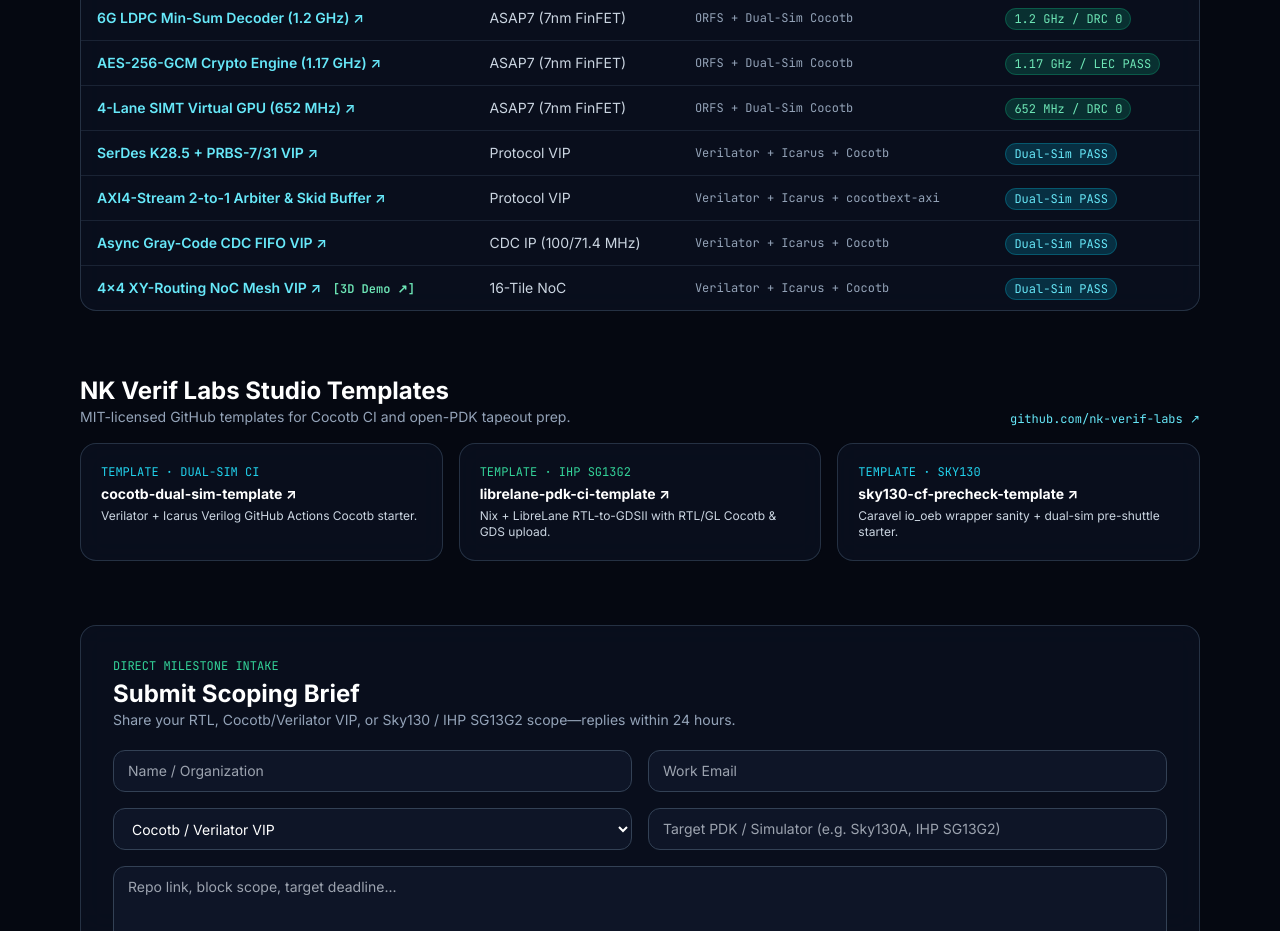
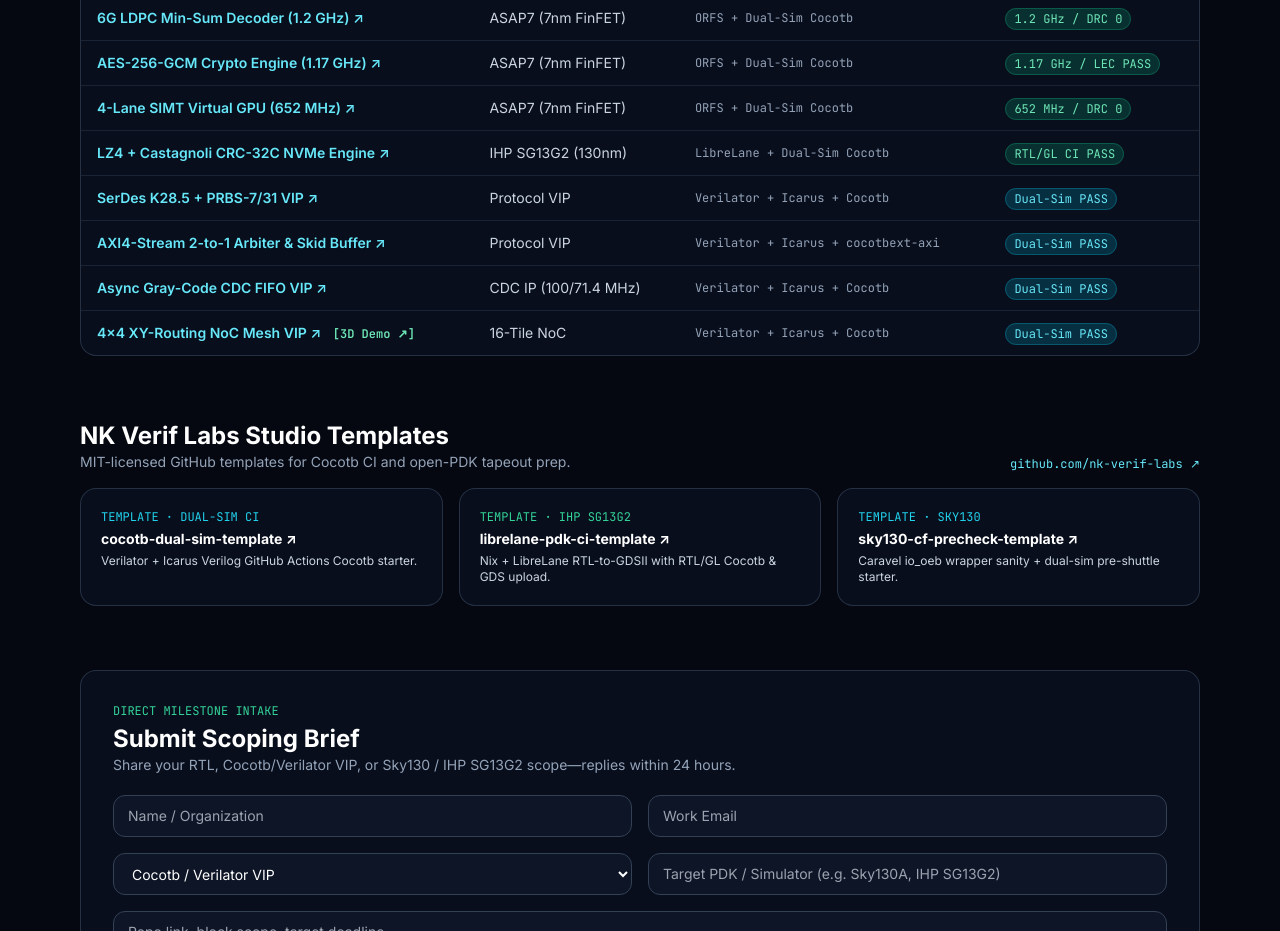
Before and after one commit to NiranjankumarKatragadda/NiranjankumarKatragadda.github.io, a plain HTML site: page index.html in a window 1280 px wide. Shown: the part 1220-2151 px from the top of the page. Drawn offline with nearby package versions, Linux system fonts and the light colour scheme; animation ran at ten frames a second.

Commit message:
Add IHP SG13G2 LZ4 + Castagnoli CRC-32C NVMe engine to portfolio

```diff
--- a/index.html
+++ b/index.html
@@ -226,6 +226,12 @@
                 <td class="py-3 px-4 text-slate-300">ASAP7 (7nm FinFET)</td>
                 <td class="py-3 px-4 text-slate-400 mono text-xs">ORFS + Dual-Sim Cocotb</td>
                 <td class="py-3 px-4"><span class="px-2 py-0.5 rounded-full text-xs bg-emerald-500/20 text-emerald-300 border border-emerald-500/30 mono">652 MHz / DRC 0</span></td>
+              </tr>
+              <tr class="hover:bg-slate-900/40 transition">
+                <td class="py-3 px-4 font-semibold"><a href="https://github.com/nk-verif-labs/ihp-sg13g2-lz4-nvme-engine" target="_blank" rel="noopener noreferrer" class="text-cyan-300 hover:underline">LZ4 + Castagnoli CRC-32C NVMe Engine ↗</a></td>
+                <td class="py-3 px-4 text-slate-300">IHP SG13G2 (130nm)</td>
+                <td class="py-3 px-4 text-slate-400 mono text-xs">LibreLane + Dual-Sim Cocotb</td>
+                <td class="py-3 px-4"><span class="px-2 py-0.5 rounded-full text-xs bg-emerald-500/20 text-emerald-300 border border-emerald-500/30 mono">RTL/GL CI PASS</span></td>
               </tr>
               <tr class="hover:bg-slate-900/40 transition">
                 <td class="py-3 px-4 font-semibold"><a href="https://github.com/NiranjankumarKatragadda/serdes-8b10b-prbs-cocotb-vip" target="_blank" rel="noopener noreferrer" class="text-cyan-300 hover:underline">SerDes K28.5 + PRBS-7/31 VIP ↗</a></td>
```
